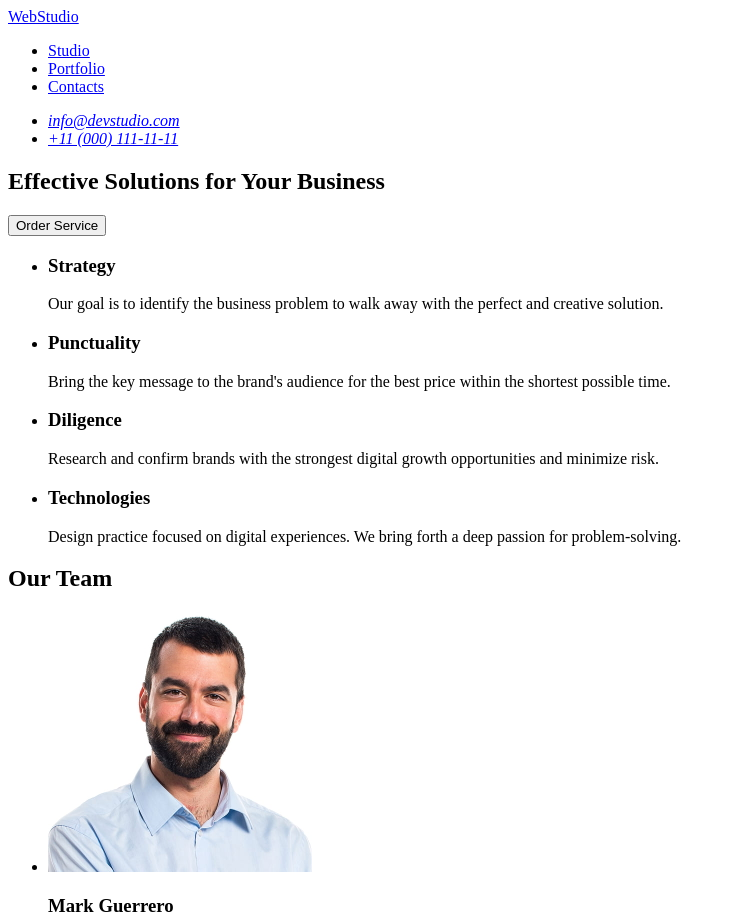
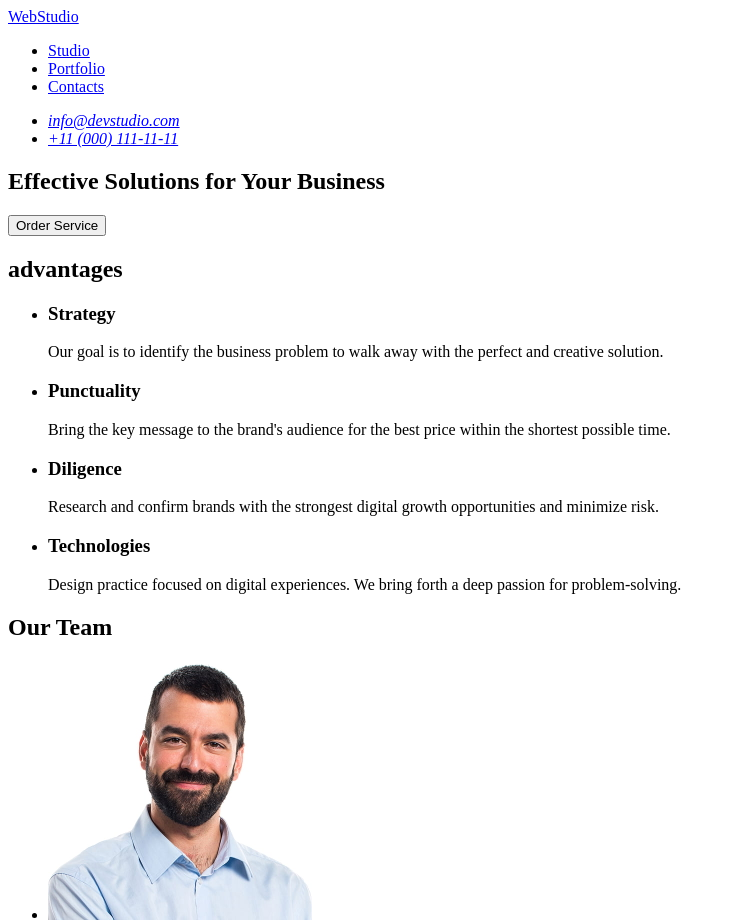
Before and after one commit to Dazz1e-1/goit-markup-hw-01, a plain HTML site: page index.html in a window 1280 px wide. Shown: the top 923 px of the page, without its empty margins (0-736 px from the left). Drawn offline with Linux system fonts and the light colour scheme.

Commit message:
error correction

```diff
--- a/index.html
+++ b/index.html
@@ -30,7 +30,7 @@
       <button type="button">Order Service</button>
     </section>
     <section>
-
+      <h2>advantages</h2>
       <ul>
         <li>
           <h3>Strategy</h3>
```
